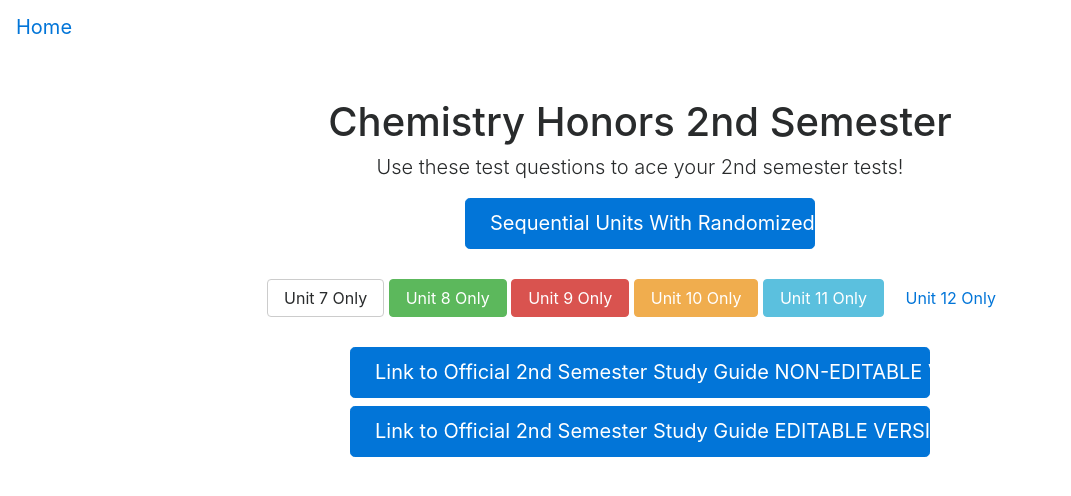
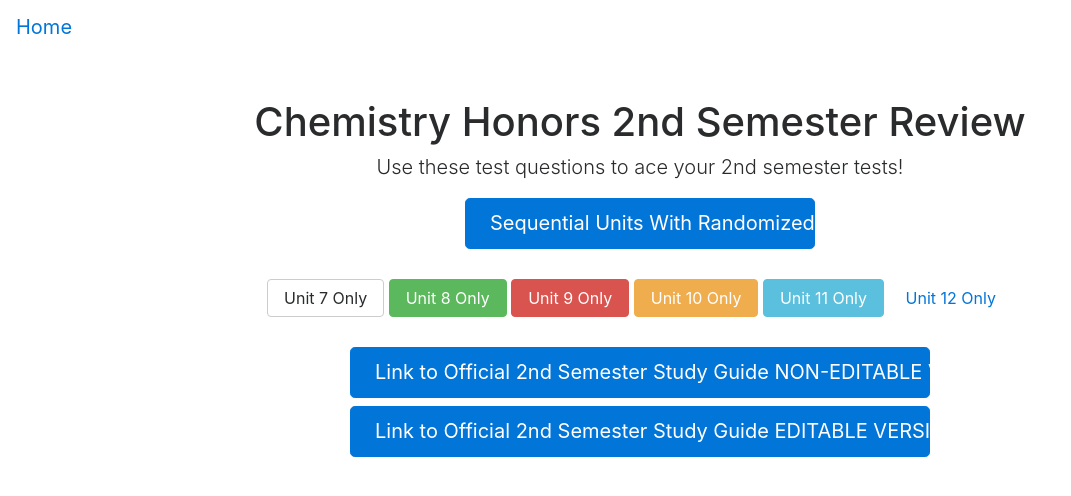
Before and after one commit to sdan/quizme, a plain HTML site: page index.html in a window 1280 px wide. Shown: the whole page, without its empty margins (0-1071 px from the left). Drawn offline with nearby package versions, Linux system fonts and the light colour scheme; a script that the page names is missing; files whose address does not match are found by name.

Commit message:
update title

```diff
--- a/index.html
+++ b/index.html
@@ -80,7 +80,7 @@
 
 
     <div class="center">
-        <h1>Chemistry Honors 2nd Semester</h1>
+        <h1>Chemistry Honors 2nd Semester Review</h1>
         <p class="lead">Use these test questions to ace your 2nd semester tests!</p>
         <div class="small">
             <a href="https://suryad.com/chem/allunits" class="btn btn-lg btn-block btn-primary" role="button">Sequential Units With Randomized Questions (for Finals)</a>
```
